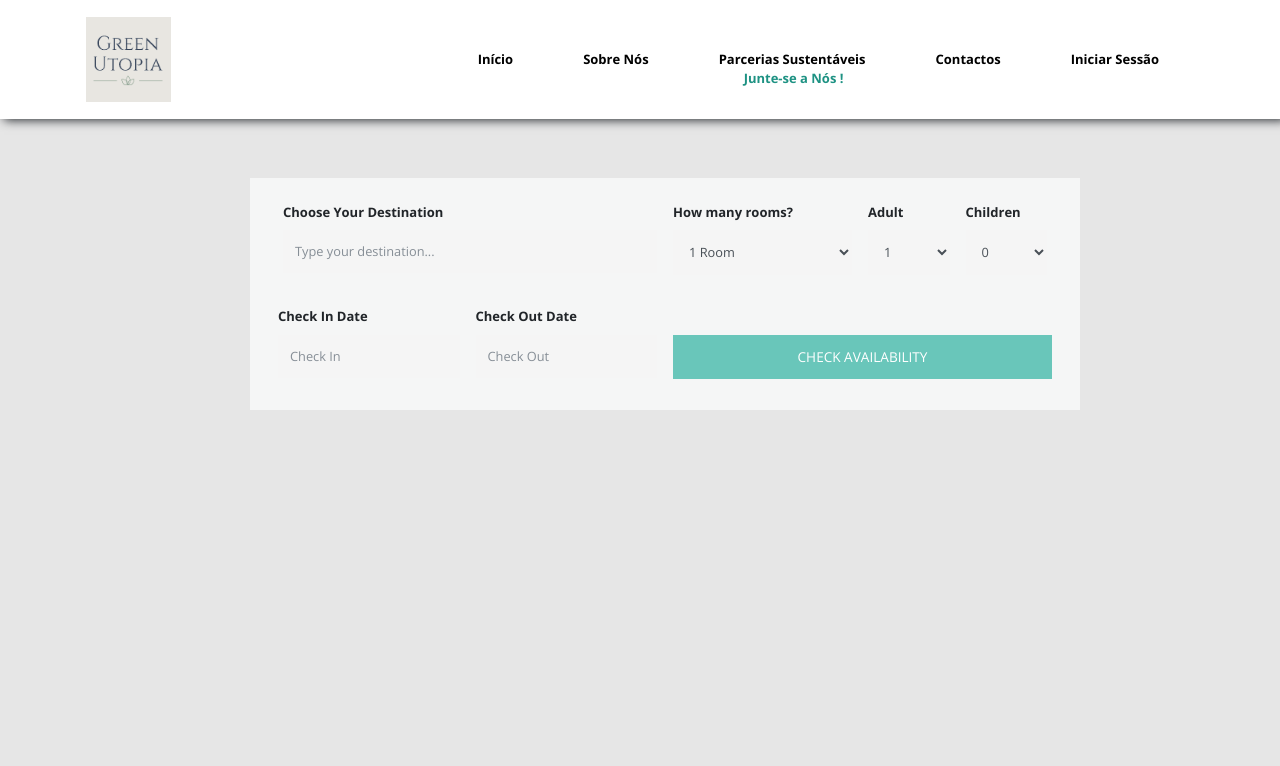
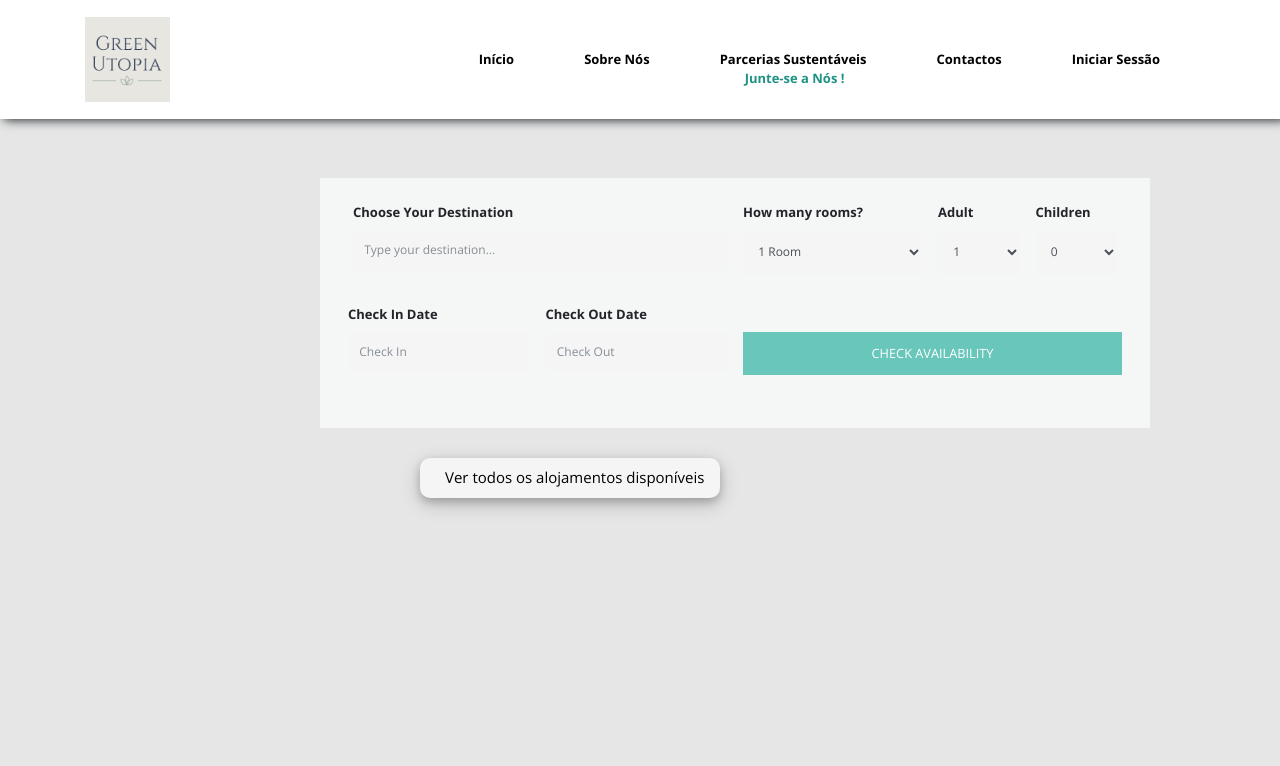
Before and after one commit to EduardoFernandesUA/GreenUtopia, a Flask app: page /1 in a window 1280 px wide. Shown: the top 766 px of the page. Before the commit the page ends 410 px from the top, so only its background shows below. Run offline with Flask 2, Linux system fonts and the light colour scheme; data comes from the database, SQL or seed files in the repository; both versions use the stored data as it was after the commit; some libraries are stand-ins or nearby versions.

Commit message:
aalojamentos.html finished and fixed more bugs

```diff
--- a/greenUapp.py
+++ b/greenUapp.py
@@ -253,7 +253,6 @@
 
 ## Preço por noite do alojamento que se pretende reservar
 @app.route('/pagamentoAloj/<item>')
-##! @authenticated --> da erro se fizer isto
 def pagamentoAloj(item):
 	db = sql.connect("greenDB.db")
 	result = db.execute("SELECT price FROM alojamentos WHERE ID_alojamento="+item+";")
--- a/static/css/alojamentos.css
+++ b/static/css/alojamentos.css
@@ -72,8 +72,9 @@
     width: 300px;
     top: 30px;
     left: 265px;
-    background-color: #439f93;
-    border: 1px;
+    background-color: rgb(245, 245, 245);
+    border-radius: 10px;
+    box-shadow: 0 4px 8px 0 rgba(0, 0, 0, 0.2), 0 6px 20px 0 rgba(0, 0, 0, 0.19);
 }
 
 .showType {
--- a/templates/alojamentos.html
+++ b/templates/alojamentos.html
@@ -10,13 +10,13 @@
 		<br>
 		<br>
 
-		<!-- section PROMOTED start -->
+
 		<div class=" layout_padding promoted_sectipon" style="width: 1000px; margin: 0 auto; ">
 			<div class="container" style="width: 1000px; margin: 0 auto; " >
 
 
 				<!--!!! FORM para insercao dos valores !! -->
-				<form action="/search" method="get" class="tm-search-form tm-section-pad">
+				<form action="/search" method="get" class="tm-search-form tm-section-pad" style="left: 150px; height: 250px;">
 					<div class="form-row tm-search-form-row" style="margin: 0 auto;">
 						<div class="form-group tm-form-group tm-form-group-pad tm-form-group-1" >
 							<label for="inputCity">Choose Your Destination</label>
@@ -89,16 +89,17 @@
 					</div>
 				</form>
 
-				<!-- <form action="/search" method="get">
-					<input type="text" id="search_id" name="search_name" placeholder="Search for" style="width: 1150px;">
-					<input type="submit" value="Search">
-				</form> -->
+				<div class="showAll">
+					<a href="/all" style="position: relative; font-size: 15px; left: 25px; top: 8px; color: black; ">
+						Ver todos os alojamentos disponíveis
+					</a>
+				</div>
 
 				<br>
 				<br>
 				<br>
 
-				<div style="position: relative; width:730px; height: 310px; margin:0 auto;">	<!--!! VER MELHOR espaço entre blocos !!! -->
+				<div style="position: relative; left: 265px; ">
 				{% for item in lista %}
 					<div style=" border: 1px; border-style:solid; border-color: rgb(176, 175, 175); width: 730px; height: 310px;">
 						<div class="nameAloj"> {{ item[1] }} </p>
@@ -110,9 +111,23 @@
 				{% endfor %}
 				</div>
 
+				<!-- Sidebar -->
+				<!-- w3-sidebar -->
+				<div class=" w3-light-grey w3-bar-block" style="position: relative; left: -520px; top: -2760px; width:35%; height: 120%;">
+					<h3 class="w3-bar-item">Filtros</h3>
+					<a href="/parque natural" class="w3-bar-item w3-button">Parque Natural</a>
+					<a href="/eco-resort" class="w3-bar-item w3-button">Eco-Resort</a>
+					<a href="/eco hotel" class="w3-bar-item w3-button">Eco Hotel</a>
+					<a href="/surf glamping" class="w3-bar-item w3-button">Surf Glamping</a>
+					<a href="/eco consistente" class="w3-bar-item w3-button">Eco Consistente</a>
+					<a href="/quinta" class="w3-bar-item w3-button">Quinta Pedagógica</a>
+					<a href="/casa campo" class="w3-bar-item w3-button">Casa de Campo</a>
+					<a href="/eco hostel" class="w3-bar-item w3-button">Eco-Hostel</a>
+
+				</div>
+
 			<!-- </div> -->
 		</div>
-		<!-- section PROMOTED end -->
 	</div>
 
 
--- a/templates/base.html
+++ b/templates/base.html
@@ -7,8 +7,10 @@
     <meta charset="utf-8">
     <meta http-equiv="X-UA-Compatible" content="IE=edge">
     <meta name="viewport" content="width=device-width, initial-scale=1">
+    <meta name="viewport" content="width=device-width, initial-scale=1">
+    <link rel="stylesheet" href="https://www.w3schools.com/w3css/4/w3.css">
+    <link rel="icon" href="/static/img/logotipo.png" type="image/icon type">
 
-    <link rel="icon" href="/static/img/logotipo.png" type="image/icon type">
     <title>Green Utopia</title>
     <!--
 Journey Template
--- a/templates/nav.html
+++ b/templates/nav.html
@@ -25,7 +25,7 @@
                         </li>
 
                         <li class="nav-item">
-                            <a class="nav-link {% if currentPage=='parceriasSustentaveis' %} active {% endif %}" href="parceriasSustentaveis">Parcerias Sustentáveis </a>
+                            <a class="nav-link {% if currentPage=='parceriasSustentaveis' %} active {% endif %}" href="/parceriasSustentaveis">Parcerias Sustentáveis </a>
                             <p style="position: relative; top: -51px; left: 60px; color:#1e9283;">Junte-se a Nós
                                 !</p>
                         </li>
@@ -36,14 +36,14 @@
 
                         {% if user|length > 0 %}
                         <li class="nav-item">
-                            <a class="nav-link {% if currentPage=='userInfo' %} active {% endif %}" href="userinfo" style="display: flex;height: 100%;">
+                            <a class="nav-link {% if currentPage=='userInfo' %} active {% endif %}" href="/userinfo" style="display: flex;height: 100%;">
                                 <img class="img mr-2" src="https://upload.wikimedia.org/wikipedia/commons/thumb/5/59/User-avatar.svg/1024px-User-avatar.svg.png" style="box-shadow: 0px 0px 10px 1px #333;transform: translateY(-25%);" width="45px" height="40px">
                                 {{ user[0] }}
                             </a>
                         </li>
                         {% else %}
                         <li class="nav-item">
-                            <a class="nav-link {% if currentPage=='iniciarSessao' %} active {% endif %}" href="iniciarSessao">Iniciar Sessão</a>
+                            <a class="nav-link {% if currentPage=='iniciarSessao' %} active {% endif %}" href="/iniciarSessao">Iniciar Sessão</a>
                         </li>
                         {% endif %}
                     </ul>
```
Also changed, not shown: templates/moreInfo.html (+16 -1 lines), templates/pagamentoAloj.html (+17 -11 lines), templates/userinfo.html (+4 -4 lines), greenDB.db.
